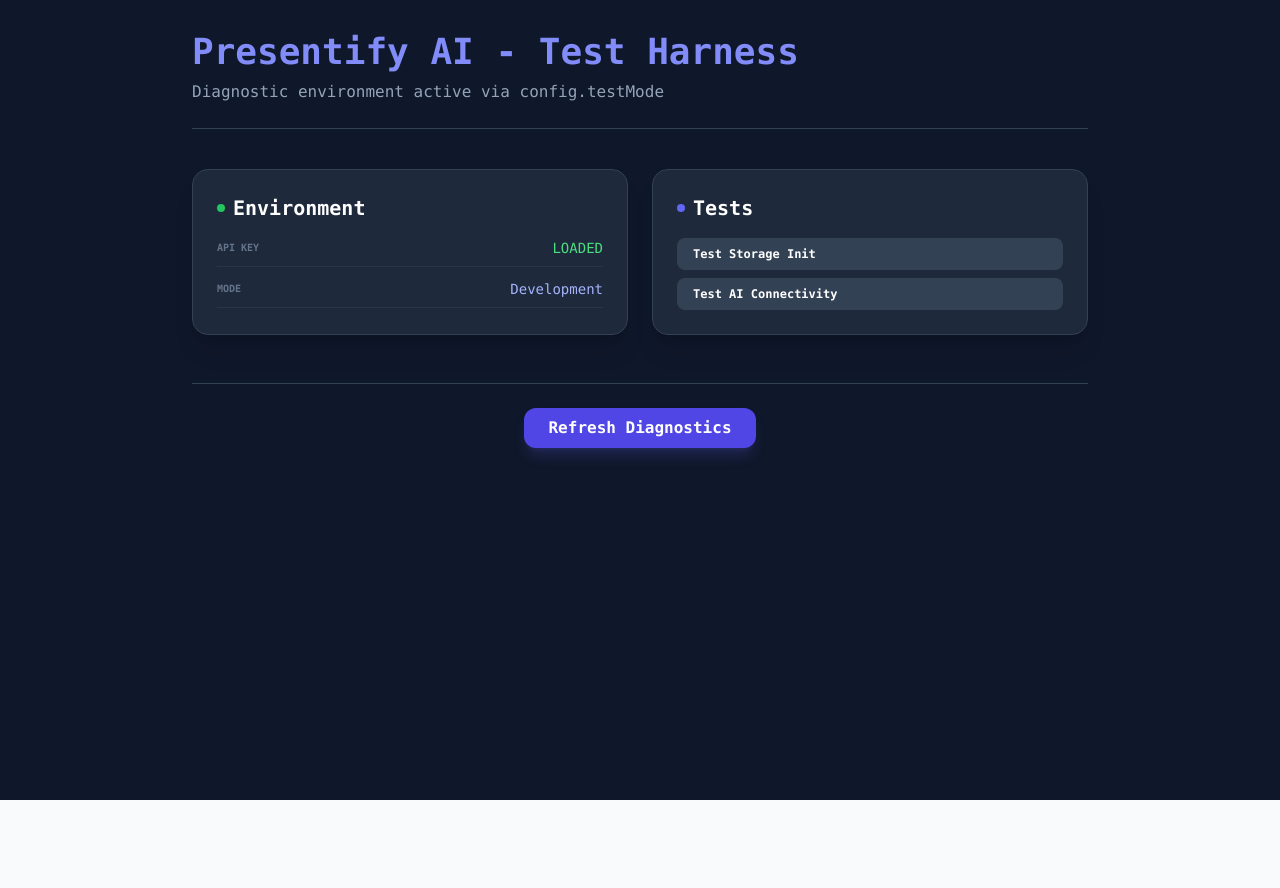
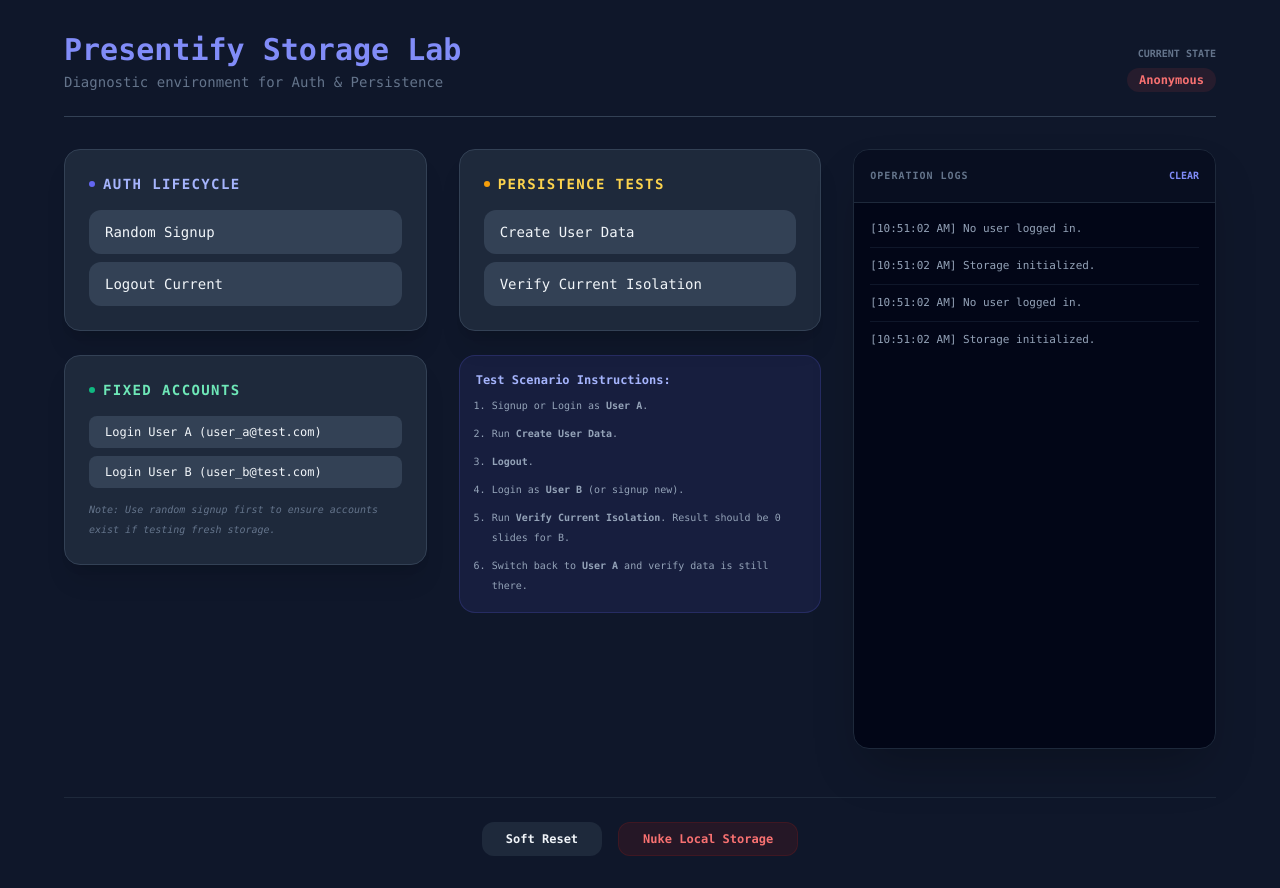
Before and after one commit to Siphon880gh/presentify-ai, a React (Vite) app: page /#/ in a window 1280 px wide. Before the commit the page ends 800 px from the top, so only its background shows below. Built offline with nearby package versions, Linux system fonts and the light colour scheme; no server answers.

Commit message:
test: Add TestHarness and update AGENTS.md
Introduce a TestHarness component for isolated system logic validation.
Update AGENTS.md to reflect the new testing infrastructure and its activation method.

```diff
--- a/TestHarness.tsx
+++ b/TestHarness.tsx
@@ -1,63 +1,198 @@
 
-import React from 'react';
+import React, { useState, useEffect } from 'react';
+import * as storage from './services/storageService';
+import { Presentation } from './types';
 
 const TestHarness: React.FC = () => {
+  const [logs, setLogs] = useState<string[]>([]);
+  const [currentUser, setCurrentUser] = useState<any>(null);
+
+  const log = (msg: string) => {
+    setLogs(prev => [`[${new Date().toLocaleTimeString()}] ${msg}`, ...prev.slice(0, 49)]);
+  };
+
+  const refreshUser = () => {
+    const user = storage.getCurrentUser();
+    setCurrentUser(user);
+    log(user ? `Current User: ${user.displayName} (${user.email})` : "No user logged in.");
+  };
+
+  useEffect(() => {
+    storage.initializeStorage().then(() => {
+      log("Storage initialized.");
+      refreshUser();
+    });
+  }, []);
+
+  const runSignupTest = () => {
+    const email = `test_${Math.floor(Math.random() * 1000)}@example.com`;
+    const result = storage.signup(email, "password123", "Test User");
+    if (result.success) {
+      log(`Signup Success: ${email}`);
+      refreshUser();
+    } else {
+      log(`Signup Failed: ${result.error}`);
+    }
+  };
+
+  const runLoginTest = (email: string) => {
+    const result = storage.login(email, "password123");
+    if (result.success) {
+      log(`Login Success: ${email}`);
+      refreshUser();
+    } else {
+      log(`Login Failed: ${result.error}`);
+    }
+  };
+
+  const runLogoutTest = () => {
+    storage.logout();
+    log("Logged out.");
+    refreshUser();
+  };
+
+  const runPersistenceTest = async () => {
+    const user = storage.getCurrentUser();
+    if (!user) {
+      log("Persistence Test Error: Must be logged in first.");
+      return;
+    }
+
+    log(`Testing persistence for ${user.email}...`);
+    const testPres: Presentation = {
+      id: storage.generateId(),
+      title: `Persisted Deck - ${user.displayName}`,
+      slides: [],
+      userId: user.id
+    };
+
+    await storage.savePresentation(testPres);
+    log("Presentation saved to user library.");
+
+    const list = await storage.listPresentations();
+    log(`Library count for this user: ${list.length}`);
+
+    const sessionSuccess = await storage.saveCurrentSession(testPres, 0);
+    log(`Current session saved: ${sessionSuccess ? 'Success' : 'Failed'}`);
+  };
+
+  const verifyLibraryIsolation = async () => {
+    const list = await storage.listPresentations();
+    log(`VERIFY: Found ${list.length} presentations in library.`);
+    const session = await storage.loadCurrentSession();
+    log(`VERIFY: Current session title: ${session.presentation?.title || 'None'}`);
+  };
+
   return (
-    <div className="p-8 bg-slate-900 text-white min-h-screen font-mono">
-      <div className="max-w-4xl mx-auto">
-        <header className="mb-10 border-b border-slate-700 pb-6">
-          <h1 className="text-4xl font-black text-indigo-400">Presentify AI - Test Harness</h1>
-          <p className="text-slate-400 mt-2">Diagnostic environment active via <code>config.testMode</code></p>
+    <div className="p-8 bg-slate-900 text-slate-100 min-h-screen font-mono text-sm">
+      <div className="max-w-6xl mx-auto">
+        <header className="mb-8 border-b border-slate-700 pb-6 flex justify-between items-end">
+          <div>
+            <h1 className="text-3xl font-black text-indigo-400">Presentify Storage Lab</h1>
+            <p className="text-slate-500 mt-1">Diagnostic environment for Auth & Persistence</p>
+          </div>
+          <div className="text-right">
+            <div className="text-[10px] text-slate-500 uppercase font-bold mb-1">Current State</div>
+            <div className={`px-3 py-1 rounded-full text-xs font-bold ${currentUser ? 'bg-green-500/10 text-green-400' : 'bg-red-500/10 text-red-400'}`}>
+              {currentUser ? `Authenticated as ${currentUser.displayName}` : 'Anonymous'}
+            </div>
+          </div>
         </header>
 
-        <div className="grid grid-cols-1 md:grid-cols-2 gap-6">
+        <div className="grid grid-cols-1 lg:grid-cols-3 gap-8">
+          {/* Controls Column 1 */}
+          <div className="space-y-6">
             <section className="bg-slate-800 p-6 rounded-2xl border border-slate-700 shadow-xl">
-            <h2 className="text-xl font-bold mb-4 flex items-center">
-              <span className="w-2 h-2 bg-green-500 rounded-full mr-2"></span>
-              Environment
+              <h2 className="text-sm font-black uppercase tracking-widest text-indigo-300 mb-4 flex items-center">
+                <span className="w-1.5 h-1.5 bg-indigo-500 rounded-full mr-2"></span>
+                Auth Lifecycle
               </h2>
-            <ul className="space-y-3 text-sm">
-              <li className="flex justify-between border-b border-slate-700/50 pb-2">
-                <span className="text-slate-500 uppercase text-[10px] font-bold">API Key</span>
-                <span className={process.env.API_KEY ? "text-green-400" : "text-red-400"}>
-                  {process.env.API_KEY ? 'LOADED' : 'MISSING'}
-                </span>
-              </li>
-              <li className="flex justify-between border-b border-slate-700/50 pb-2">
-                <span className="text-slate-500 uppercase text-[10px] font-bold">Mode</span>
-                <span className="text-indigo-300">Development</span>
-              </li>
-            </ul>
+              <div className="space-y-2">
+                <button onClick={runSignupTest} className="w-full text-left px-4 py-3 bg-slate-700 hover:bg-slate-600 rounded-xl transition-colors flex justify-between items-center group">
+                  <span>Random Signup</span>
+                  <span className="text-indigo-400 opacity-0 group-hover:opacity-100">RUN</span>
+                </button>
+                <button onClick={runLogoutTest} className="w-full text-left px-4 py-3 bg-slate-700 hover:bg-red-900/30 hover:text-red-400 rounded-xl transition-colors flex justify-between items-center group">
+                  <span>Logout Current</span>
+                  <span className="opacity-0 group-hover:opacity-100">RUN</span>
+                </button>
+              </div>
             </section>
 
             <section className="bg-slate-800 p-6 rounded-2xl border border-slate-700 shadow-xl">
-            <h2 className="text-xl font-bold mb-4 flex items-center">
-              <span className="w-2 h-2 bg-indigo-500 rounded-full mr-2"></span>
-              Tests
+              <h2 className="text-sm font-black uppercase tracking-widest text-emerald-300 mb-4 flex items-center">
+                <span className="w-1.5 h-1.5 bg-emerald-500 rounded-full mr-2"></span>
+                Fixed Accounts
+              </h2>
+              <div className="grid grid-cols-1 gap-2">
+                <button onClick={() => runLoginTest('user_a@test.com')} className="px-4 py-2 bg-slate-700 hover:bg-slate-600 rounded-lg text-xs text-left">Login User A (user_a@test.com)</button>
+                <button onClick={() => runLoginTest('user_b@test.com')} className="px-4 py-2 bg-slate-700 hover:bg-slate-600 rounded-lg text-xs text-left">Login User B (user_b@test.com)</button>
+              </div>
+              <p className="mt-3 text-[10px] text-slate-500 italic">Note: Use random signup first to ensure accounts exist if testing fresh storage.</p>
+            </section>
+          </div>
+
+          {/* Controls Column 2 */}
+          <div className="space-y-6">
+            <section className="bg-slate-800 p-6 rounded-2xl border border-slate-700 shadow-xl">
+              <h2 className="text-sm font-black uppercase tracking-widest text-amber-300 mb-4 flex items-center">
+                <span className="w-1.5 h-1.5 bg-amber-500 rounded-full mr-2"></span>
+                Persistence Tests
               </h2>
               <div className="space-y-2">
-              <button
-                onClick={() => alert('Storage Initialization Test')}
-                className="w-full text-left px-4 py-2 bg-slate-700 hover:bg-slate-600 rounded-lg text-xs font-bold transition-colors"
-              >
-                Test Storage Init
+                <button onClick={runPersistenceTest} className="w-full text-left px-4 py-3 bg-slate-700 hover:bg-slate-600 rounded-xl transition-colors flex justify-between items-center group">
+                  <span>Create User Data</span>
+                  <span className="text-amber-400 opacity-0 group-hover:opacity-100">RUN</span>
                 </button>
-              <button
-                onClick={() => alert('Gemini Connectivity Test')}
-                className="w-full text-left px-4 py-2 bg-slate-700 hover:bg-slate-600 rounded-lg text-xs font-bold transition-colors"
-              >
-                Test AI Connectivity
+                <button onClick={verifyLibraryIsolation} className="w-full text-left px-4 py-3 bg-slate-700 hover:bg-slate-600 rounded-xl transition-colors flex justify-between items-center group">
+                  <span>Verify Current Isolation</span>
+                  <span className="text-amber-400 opacity-0 group-hover:opacity-100">RUN</span>
                 </button>
               </div>
             </section>
+
+            <div className="bg-indigo-500/10 border border-indigo-500/20 p-4 rounded-2xl">
+              <h3 className="text-xs font-bold text-indigo-300 mb-2">Test Scenario Instructions:</h3>
+              <ol className="text-[10px] text-slate-400 space-y-2 list-decimal ml-4">
+                <li>Signup or Login as <strong>User A</strong>.</li>
+                <li>Run <strong>Create User Data</strong>.</li>
+                <li><strong>Logout</strong>.</li>
+                <li>Login as <strong>User B</strong> (or signup new).</li>
+                <li>Run <strong>Verify Current Isolation</strong>. Result should be 0 slides for B.</li>
+                <li>Switch back to <strong>User A</strong> and verify data is still there.</li>
+              </ol>
+            </div>
           </div>
 
-        <footer className="mt-12 pt-6 border-t border-slate-700 text-center">
+          {/* Logs Column */}
+          <div className="bg-slate-950 rounded-2xl border border-slate-800 flex flex-col overflow-hidden h-[600px] shadow-2xl">
+            <div className="p-4 border-b border-slate-800 bg-slate-900/50 flex justify-between items-center">
+              <span className="text-[10px] font-black uppercase tracking-widest text-slate-500">Operation Logs</span>
+              <button onClick={() => setLogs([])} className="text-[10px] text-indigo-400 hover:text-indigo-300 font-bold">CLEAR</button>
+            </div>
+            <div className="flex-1 overflow-y-auto p-4 space-y-2 font-mono text-[11px]">
+              {logs.map((l, i) => (
+                <div key={i} className={`pb-2 border-b border-slate-900 last:border-0 ${l.includes('Failed') || l.includes('Error') ? 'text-red-400' : l.includes('Success') ? 'text-green-400' : 'text-slate-400'}`}>
+                  {l}
+                </div>
+              ))}
+              {logs.length === 0 && <div className="text-slate-700 italic">Waiting for operations...</div>}
+            </div>
+          </div>
+        </div>
+
+        <footer className="mt-12 pt-6 border-t border-slate-800 text-center flex justify-center space-x-4">
           <button
             onClick={() => window.location.reload()}
-            className="px-6 py-2 bg-indigo-600 hover:bg-indigo-700 rounded-xl font-bold transition-all shadow-lg shadow-indigo-500/20"
+            className="px-6 py-2 bg-slate-800 hover:bg-slate-700 rounded-xl text-xs font-bold transition-all"
           >
-            Refresh Diagnostics
+            Soft Reset
+          </button>
+          <button
+            onClick={() => { localStorage.clear(); indexedDB.deleteDatabase('PresentifyDB'); window.location.reload(); }}
+            className="px-6 py-2 bg-red-900/20 text-red-400 hover:bg-red-900/40 rounded-xl text-xs font-bold transition-all border border-red-900/30"
+          >
+            Nuke Local Storage
           </button>
         </footer>
       </div>
```
Also changed, not shown: 1 other file (tests, documents, lock files or other folders). Lines whose indentation alone changed are shown as unchanged.
